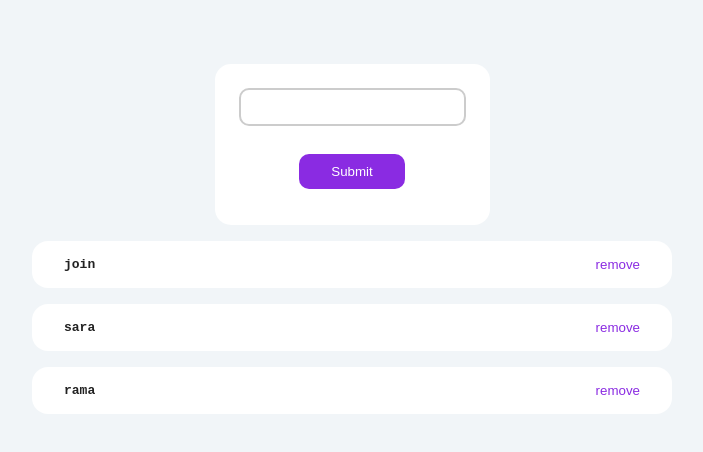
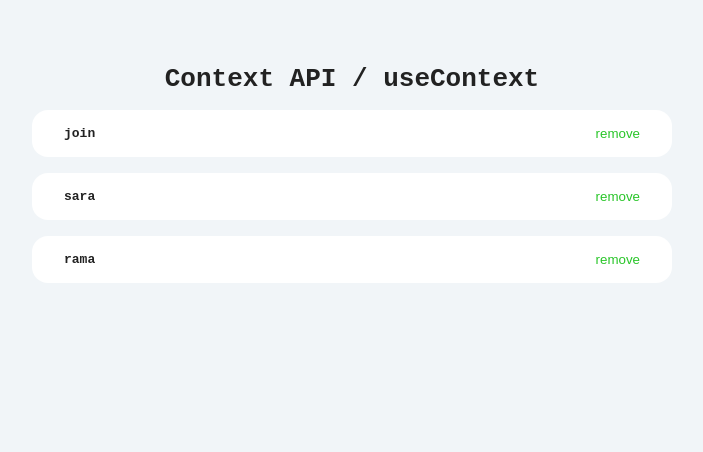
Before and after one commit to jyotip101/react-practice-projects, a React (Create React App) app: page / in a window 1280 px wide. Shown: the top 452 px of the page, without its empty margins (288-991 px from the left). Built offline with nearby package versions, Linux system fonts and the light colour scheme.

Commit message:
context API

```diff
--- a/src/App.js
+++ b/src/App.js
@@ -10,7 +10,9 @@ import './app.css'
 // import ControlledInput from './Controlled-Input-Example/ControlledInput'
 // import MultipleInput from './Multiple-Input-Controls/MultipleInput'
 // import UseRefBasic from './useRef-basics/UseRefBasic'
-import UseReducer from './useReducer/UseReducer'
+// import UseReducer from './useReducer/UseReducer'
+// import PropDrilling from './Prop-Drilling/PropDrilling'
+import ContextAPI from './UseContaxt/ContextAPI'
 
 function App() {
   return (
@@ -23,7 +25,9 @@ function App() {
       {/* <ControlledInput /> */}
       {/* <MultipleInput /> */}
       {/* <UseRefBasic /> */}
-      <UseReducer />
+      {/* <UseReducer /> */}
+      {/* <PropDrilling /> */}
+      <ContextAPI />
     </div>
   )
 }
--- /dev/null
+++ b/src/Prop-Drilling/Data.js
@@ -0,0 +1,14 @@
+export const data = [
+  {
+    id: 1,
+    name: 'join',
+  },
+  {
+    id: 3,
+    name: 'sara',
+  },
+  {
+    id: 4,
+    name: 'rama',
+  },
+]
--- /dev/null
+++ b/src/Prop-Drilling/PropDrilling.js
@@ -0,0 +1,37 @@
+import React, { useState } from 'react'
+import { data } from './Data'
+
+const PropDrilling = () => {
+  const [people, setPeople] = useState(data)
+  const removeItem = (id) => {
+    setPeople(people.filter((item) => item.id !== id))
+  }
+  return (
+    <>
+      <h1>Prop Drilling</h1>
+      <List data={people} removeItem={removeItem} />
+    </>
+  )
+}
+
+const List = ({ data, removeItem }) => {
+  return (
+    <>
+      {data.map((item) => {
+        return <People key={item.id} {...item} removeItem={removeItem} />
+      })}
+    </>
+  )
+}
+
+const People = ({ id, name, removeItem }) => {
+  return (
+    <div className='item'>
+      <p>{name}</p>
+      <button className='remove' onClick={() => removeItem(id)}>
+        remove
+      </button>
+    </div>
+  )
+}
+export default PropDrilling
--- /dev/null
+++ b/src/UseContaxt/ContextAPI.js
@@ -0,0 +1,42 @@
+import React, { useContext, useState } from 'react'
+import { data } from './Data'
+
+const PersonContext = React.createContext()
+
+const ContextAPI = () => {
+  const [people, setPeople] = useState(data)
+  const removeItem = (id) => {
+    setPeople(people.filter((item) => item.id !== id))
+  }
+  return (
+    <PersonContext.Provider value={{ removeItem, people }}>
+      <h1>Context API / useContext</h1>
+      <List />
+    </PersonContext.Provider>
+  )
+}
+
+const List = () => {
+  const datas = useContext(PersonContext)
+  console.log(datas)
+  return (
+    <>
+      {datas.people.map((item) => {
+        return <People key={item.id} {...item} />
+      })}
+    </>
+  )
+}
+
+const People = ({ id, name }) => {
+  const { removeItem } = useContext(PersonContext)
+  return (
+    <div className='item'>
+      <p>{name}</p>
+      <button className='remove' onClick={() => removeItem(id)}>
+        remove
+      </button>
+    </div>
+  )
+}
+export default ContextAPI
--- /dev/null
+++ b/src/UseContaxt/Data.js
@@ -0,0 +1,14 @@
+export const data = [
+  {
+    id: 1,
+    name: 'join',
+  },
+  {
+    id: 3,
+    name: 'sara',
+  },
+  {
+    id: 4,
+    name: 'rama',
+  },
+]
```
